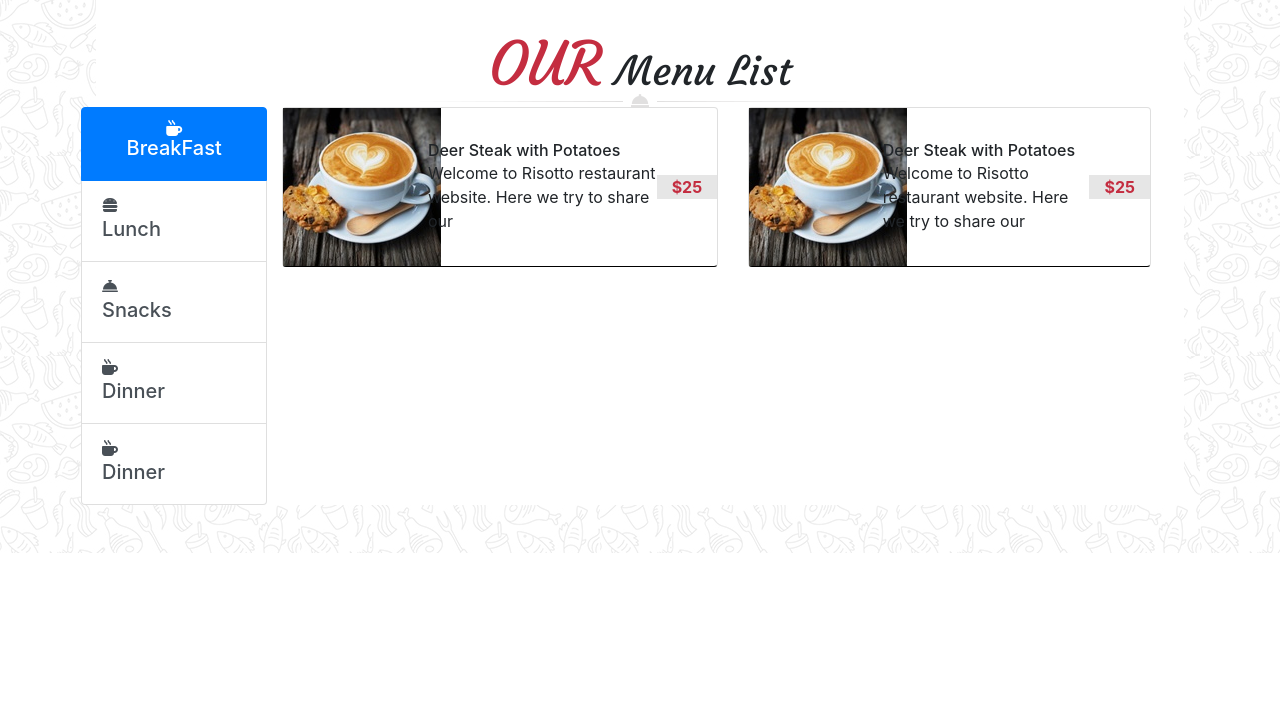
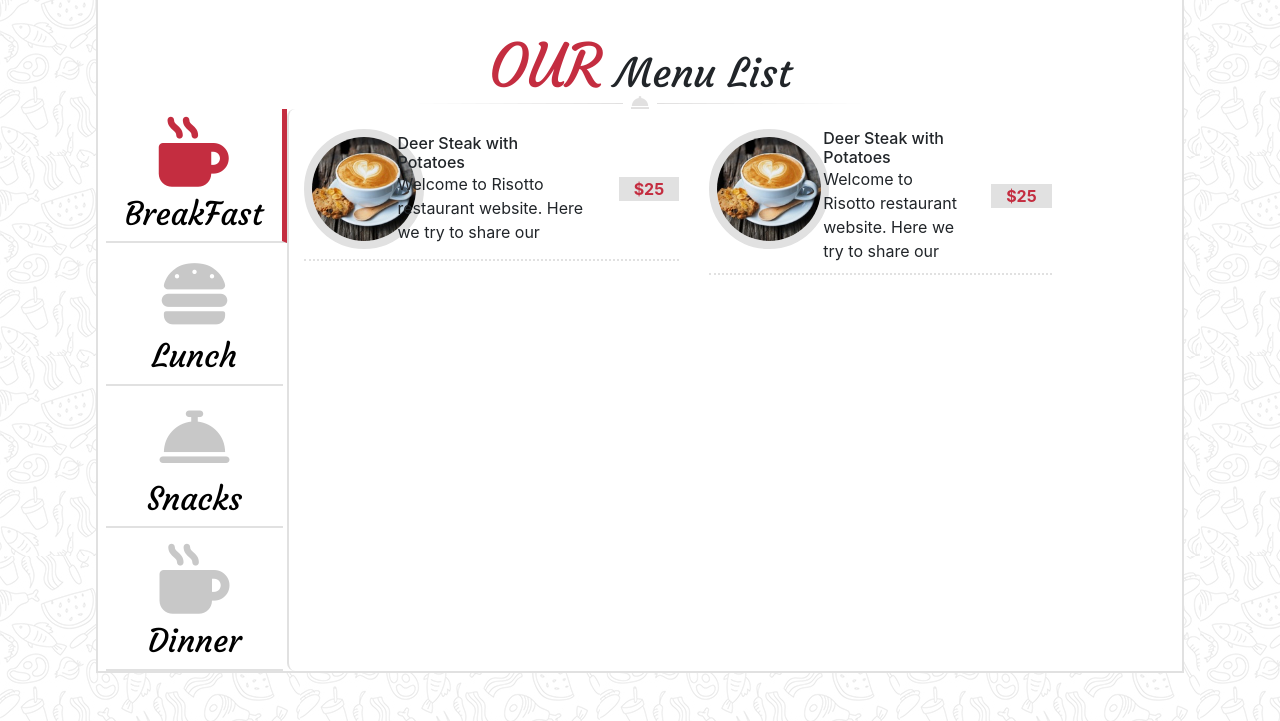
Before and after one commit to LoicLeTeno/git_bootstrap_les_chefs_18_leTeno_Loic, a website: page index.html in a window 1280 px wide. Shown: the part 1672-2393 px from the top of the page. Before the commit the page ends 2225 px from the top, so only its background shows below. Drawn offline with nearby package versions, Linux system fonts and the light colour scheme.

Commit message:
Continue menu :,O LLT

```diff
--- a/index.html
+++ b/index.html
@@ -165,48 +165,41 @@
             </div>
 
             <!-- MENU LIST -->
-            <div id="menu-list" class="row">
-                <div class="col-2 px-0">
+            <div id="menu-list" class="row mx-0">
+                <div class="col-2 ml-2 px-0">
                     <div class="list-group" id="list-tab" role="tablist">
-                        <a class="list-group-item list-group-item-action active" id="list-home-list" data-toggle="list"
+                        <a class="list-group-item list-group-item-action py-2 px-0 active" id="list-home-list" data-toggle="list"
                             href="#list-home" role="tab" aria-controls="home">
-                            <div>
-                                <i class="fas fa-mug-hot d-flex justify-content-center"></i>
+                            <i class="fas fa-mug-hot d-flex justify-content-center"></i>
 
-                                <h5 class=" text-center">BreakFast</h5>
-                            </div>
+                            <h2 class="text-center mb-0 mt-2">BreakFast</h2>
                         </a>
 
-                        <a class="list-group-item list-group-item-action" id="list-profile-list" data-toggle="list"
+                        <a class="list-group-item list-group-item-action py-2 px-0" id="list-profile-list" data-toggle="list"
                             href="#list-profile" role="tab" aria-controls="profile">
-                            <i class="fas fa-hamburger"></i>
+                            <i class="fas fa-hamburger d-flex justify-content-center pt-2"></i>
 
-                            <h5>Lunch</h5>
+                            <h2 class="text-center mb-0 mt-2">Lunch</h2>
                         </a>
 
-                        <a class="list-group-item list-group-item-action" id="list-messages-list" data-toggle="list"
+                        <a class="list-group-item list-group-item-action py-2 px-0" id="list-messages-list" data-toggle="list"
                             href="#list-messages" role="tab" aria-controls="messages">
-                            <i class="fas fa-concierge-bell"></i>
+                            <i class="fas fa-concierge-bell d-flex justify-content-center pt-2"></i>
 
-                            <h5>Snacks</h5>
+                            <h2 class="text-center mb-0 mt-2">Snacks</h2>
                         </a>
 
-                        <a class="list-group-item list-group-item-action" id="list-settings-list" data-toggle="list"
+                        <a class="list-group-item list-group-item-action py-2 px-0" id="list-settings-list" data-toggle="list"
                             href="#list-settings" role="tab" aria-controls="settings">
-                            <i class="fas fa-mug-hot"></i>
+                            <i class="fas fa-mug-hot d-flex justify-content-center pt-2"></i>
 
-                            <h5>Dinner</h5>
+                            <h2 class="text-center mb-0 mt-2">Dinner</h2>
                         </a>
 
-                        <a class="list-group-item list-group-item-action" id="list-settings-list" data-toggle="list"
-                            href="#list-settings" role="tab" aria-controls="settings">
-                            <i class="fas fa-mug-hot"></i>
-
-                            <h5>Dinner</h5>
-                        </a>
+                        <div></div>
                     </div>
                 </div>
-                <div class="col-10">
+                <div class="col-9 border-menu">
                     <div class="tab-content" id="nav-tabContent">
                         <div class="tab-pane fade show active" id="list-home" role="tabpanel"
                             aria-labelledby="list-home-list">
@@ -214,10 +207,10 @@
                                 <div class="col-6">
                                     <div class="card card-style mb-3">
                                         <div class="row no-gutters">
-                                            <div class="col-md-4">
+                                            <div class="col-md-3">
                                                 <img src="./public/img/menu_image_1.jpg" class="img-fluide" alt="...">
                                             </div>
-                                            <div class="col-md-8 d-flex align-items-center">
+                                            <div class="col-md-9 d-flex align-items-center">
                                                 <div class="card-body p-0">
                                                     <h6 class="card-title mb-0">Deer Steak with Potatoes</h6>
                                                     <p class="card-text">Welcome to Risotto restaurant website. Here we try to share our</p>
--- a/src/sass/_variable.scss
+++ b/src/sass/_variable.scss
@@ -5,3 +5,4 @@ $lato: "lato";
 // COLOR
 $transparent: rgb(255, 255, 255);
 $redButton: #C42D40;
+$border: rgb(225, 225, 225);
--- a/src/sass/module/_section-menu.scss
+++ b/src/sass/module/_section-menu.scss
@@ -3,6 +3,9 @@
 
     .menu-card {
         background-color: white;
+
+        border: solid 2px $border;
+
         width: 85%;
         margin: 0 auto;
 
@@ -48,16 +51,73 @@
             }
         }
         #menu-list {
-            .card-style {
-                border-bottom: solid 1px black;
+
+            .list-group-item {
+                font-family: $courgette;
+
+                border-top: none;
+                border-left: none;
+                border-right: none;
+                border-bottom: solid 2px $border;
+                border-radius: 0;
+
+                width: 98%;
+
+                i {
+                    color: rgb(200, 200, 200);
+
+                    font-size: 70px;
+                }
+                h2 {
+                    color: black;
+                }
             }
-            .prix-card {
-                font-weight: bold;
+            .list-group-item.active {
+                background-color: transparent;
 
-                background-color: rgb(230, 230, 230);
-                color: $redButton;
+                border-right: solid 5px $redButton;
+                border-bottom: solid 2px $border;
 
-                padding: 0 15px;
+                width: 100%;
+                i {
+                    color: $redButton;
+
+                    font-size: 70px;
+                }
+                h2 {
+                    color: black;
+                }
+            }
+            .border-menu {
+                border-radius: 8px;
+                border-left: solid 2px $border;
+
+                .card-style {
+                    border-radius: 0;
+                    border-top: none;
+                    border-right: none;
+                    border-left: none;
+                    border-bottom: dotted 2px $border;
+
+                    padding-top: 20px;
+                    padding-bottom: 10px;
+
+                    img {
+                        width: 120px;
+
+                        border: solid 8px $border;
+                        border-radius: 100%;
+                    }
+                }
+                .prix-card {
+                    font-weight: bold;
+
+                    background-color: $border;
+                    color: $redButton;
+
+                    padding: 0 15px;
+                    margin-left: 30px;
+                }
             }
         }
     }
```
Also changed, not shown: public/css/app.css.
